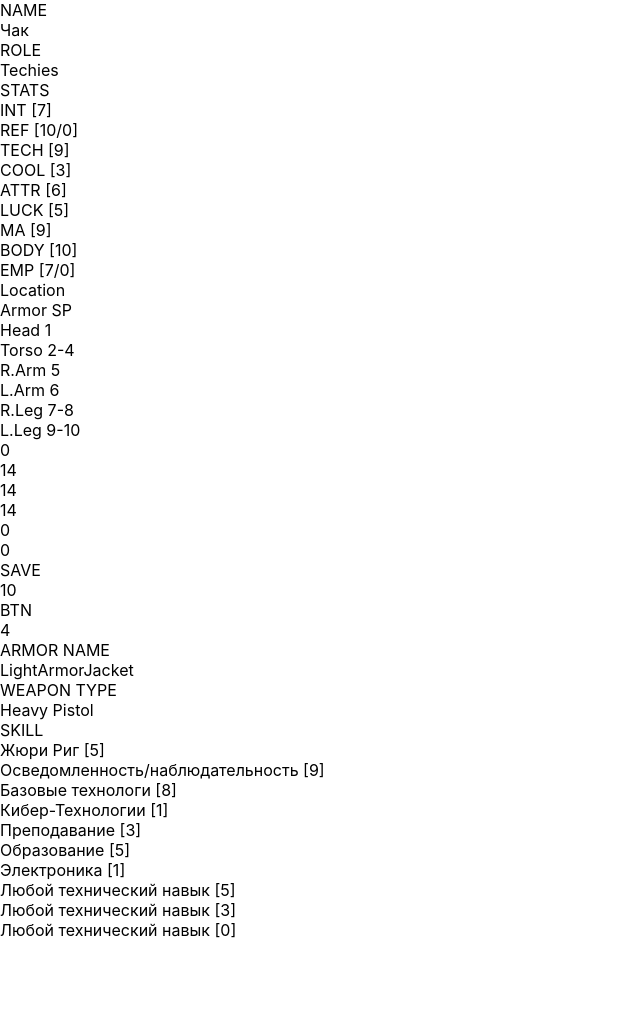
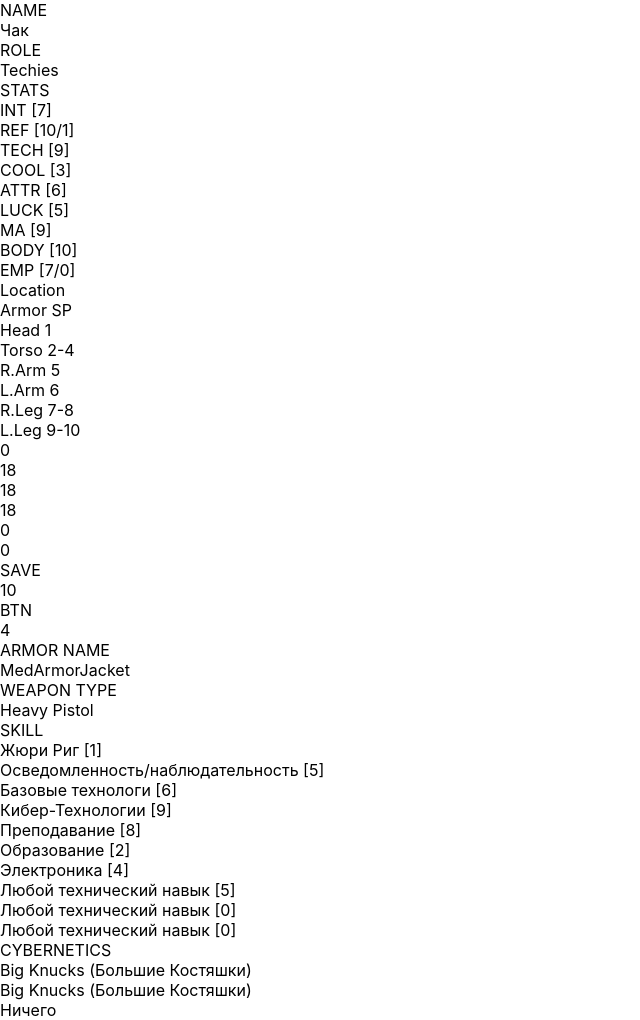
Before and after one commit to Sepsimus/cyberpunk2020, a React app: page / in a window 1280 px wide. Shown: the whole page, without its empty margins (0-640 px from the left). Before the commit the page ends 940 px from the top, so only its background shows below. Built offline with nearby package versions, Linux system fonts and the light colour scheme.

Commit message:
generator: cyberWare add

```diff
--- a/src/blocks/character/character.css
+++ b/src/blocks/character/character.css
@@ -1,6 +1,6 @@
 .character{
   width: 500px;
-  height: 600px;
+  height: 695px;
   border: 2px solid black
 }
 
@@ -38,7 +38,7 @@
 }
 
 .character__info_title{
-  margin: 5px 0px 0px 5px;
+  margin: 5px;
   color: white;
   background-color: #020202;
   padding: 5px 10px;
@@ -85,3 +85,11 @@
 .character__equipment{
   margin: 5px 0px 0px 5px;
 }
+
+.character__cybernetics{
+  margin: 5px;
+}
+
+.character__wrapper_cybernetics{
+  height: auto;
+}
--- a/src/components/character.js
+++ b/src/components/character.js
@@ -178,7 +178,7 @@ export default function character() {
     while (skills.length < 10) {
       if (globalPoints >= 40) {
         skill = 0;
-      } else skill = Math.floor(Math.random() * 11);
+      } else skill = Math.floor(Math.random() * 10) + 1;
       if (globalPoints + skill > 40) {
         skill = 40 - globalPoints;
       }
@@ -192,15 +192,112 @@ export default function character() {
 
   const trueRole = role[generateRole()];
 
+  const cyberOptic = [
+    "infrared (Инфракрасная оптика",
+    "Low lite",
+    "Camera (Камера)",
+    "Dartgan (Дротикомёт)",
+    "Anti dazzle (Защита от ослепления)",
+    "Targeting scope (Прицельный видоискатель)",
+  ];
+
+  const cyberArmWithGun = [
+    "Med. Pistol (Средний Пистолет)",
+    "Light Pistol (Лёгкий Пистолет)",
+    "Med. Pistol (Средний Пистолет",
+    "Light SMG (Лёгкий Пистолет-Пулемёт)",
+    "Very Heavy Pistol (Очень тяжёлый пистолет)",
+    "Heavy Pistol (Тяжёлый Пистолет)",
+  ];
+
+  const cyberAudio = [
+    "Wearman",
+    "Radio Link (Радио-коннектор)",
+    "Phon Splice (Телефонное соединение)",
+    "Amplified Hearing (Усиленный слух)",
+    "Sound Editing (Редактор звука)",
+    "Digital Recording link (Коннектор цифрового рекордера)",
+  ];
+
+  const cyberWare = [
+    "Big Knucks (Большие Костяшки)",
+    "Rippers (Потрошители)",
+    "Vampires (Вампиры)",
+    "Slice n'dice (Мономолекулярная нить)",
+    "Reflex Boost (Kereznikov)",
+    "Reflex Boost (Sandevistan)",
+    "Ничего",
+  ];
+
+  const tryCyberWare = [];
+
+  function cyberWareChoose(d10) {
+    let d6;
+    switch (d10) {
+      case 1:
+        d6 = Math.floor(Math.random() * 6);
+        tryCyberWare.push(cyberOptic[d6]);
+        break;
+      case 2:
+        d6 = Math.floor(Math.random() * 6);
+        tryCyberWare.push(cyberArmWithGun[d6]);
+        break;
+      case 3:
+        d6 = Math.floor(Math.random() * 6);
+        tryCyberWare.push(cyberAudio[d6]);
+        break;
+      case 4:
+        tryCyberWare.push(cyberWare[0]);
+        break;
+      case 5:
+        tryCyberWare.push(cyberWare[1]);
+        break;
+      case 6:
+        tryCyberWare.push(cyberWare[2]);
+        break;
+      case 7:
+        tryCyberWare.push(cyberWare[3]);
+        break;
+      case 8:
+        tryCyberWare.push(cyberWare[4]);
+        break;
+      case 9:
+        tryCyberWare.push(cyberWare[5]);
+        break;
+      case 10:
+        tryCyberWare.push(cyberWare[6]);
+        break;
+      default:
+        alert("Сколько граней на 10-ти гранном кубике? Верно! 11!");
+    }
+  }
+
+  function generateCyberEquipment(role) {
+    if (role === "Solos") {
+      for (let i = 0; i < 6; i++) {
+        const d10 = Math.floor(Math.random() * 10) + 1;
+        cyberWareChoose(d10);
+      }
+    } else {
+      for (let i = 0; i < 3; i++) {
+        const d10 = Math.floor(Math.random() * 10) + 1;
+        cyberWareChoose(d10);
+      }
+      for (let i = 0; i < 3; i++) {
+        tryCyberWare.push("");
+      }
+    }
+  }
+
   function generateArmor() {
-    trueArmor = Math.floor(Math.random() * 11);
+    trueArmor = Math.floor(Math.random() * 10) + 1;
     if (trueRole === "Solos") trueArmor += 3;
     if (trueRole === "Cops" || trueRole === "Nomads") trueArmor += 2;
     if (trueArmor > 10) trueArmor = 10;
   }
 
   function generateWeapon() {
-    trueWeapon = Math.floor(Math.random() * 11);
+    trueWeapon = Math.floor(Math.random() * 10) + 1;
     if (trueRole === "Solos") trueWeapon += 3;
     if (trueRole === "Cops" || trueRole === "Nomads") trueWeapon += 2;
     if (trueWeapon > 10) trueWeapon = 10;
@@ -245,6 +342,8 @@ export default function character() {
   generateSkills();
   generateArmor();
   generateWeapon();
+  generateCyberEquipment(trueRole);
+  // console.log(tryCyberWare);
 
   return (
     <div className="character">
@@ -377,6 +476,17 @@ export default function character() {
           {proffSkills[trueRole][9]} [{skills[9]}]
         </div>
       </div>
+      <div className="character__wrapper character__wrapper_vertical character__wrapper_cybernetics">
+        <div className="character__info character__info_title">CYBERNETICS</div>
+        <div className="character__wrapper character__wrapper_vertical character__wrapper_cybernetics">
+          <div className="character__cybernetics">{tryCyberWare[0]}</div>
+          <div className="character__cybernetics">{tryCyberWare[1]}</div>
+          <div className="character__cybernetics">{tryCyberWare[2]}</div>
+          <div className="character__cybernetics">{tryCyberWare[3]}</div>
+          <div className="character__cybernetics">{tryCyberWare[4]}</div>
+          <div className="character__cybernetics">{tryCyberWare[5]}</div>
+        </div>
+      </div>
     </div>
   );
 }
```
Also changed, not shown: 1 other file.
